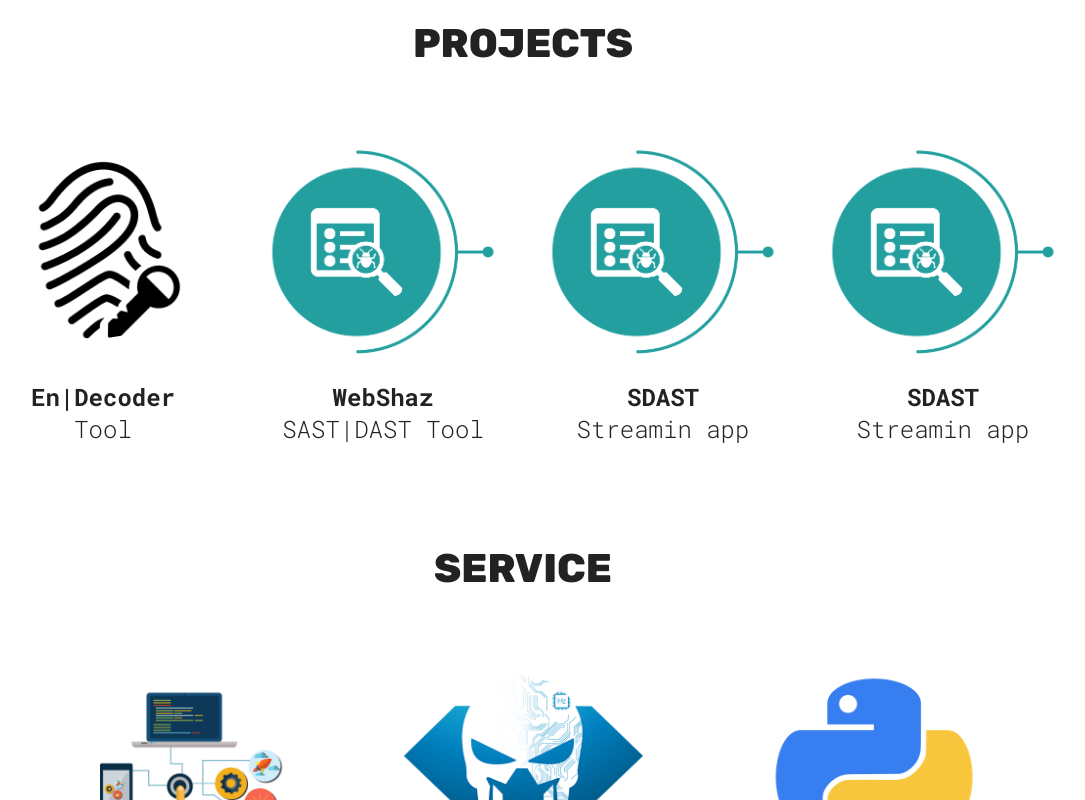
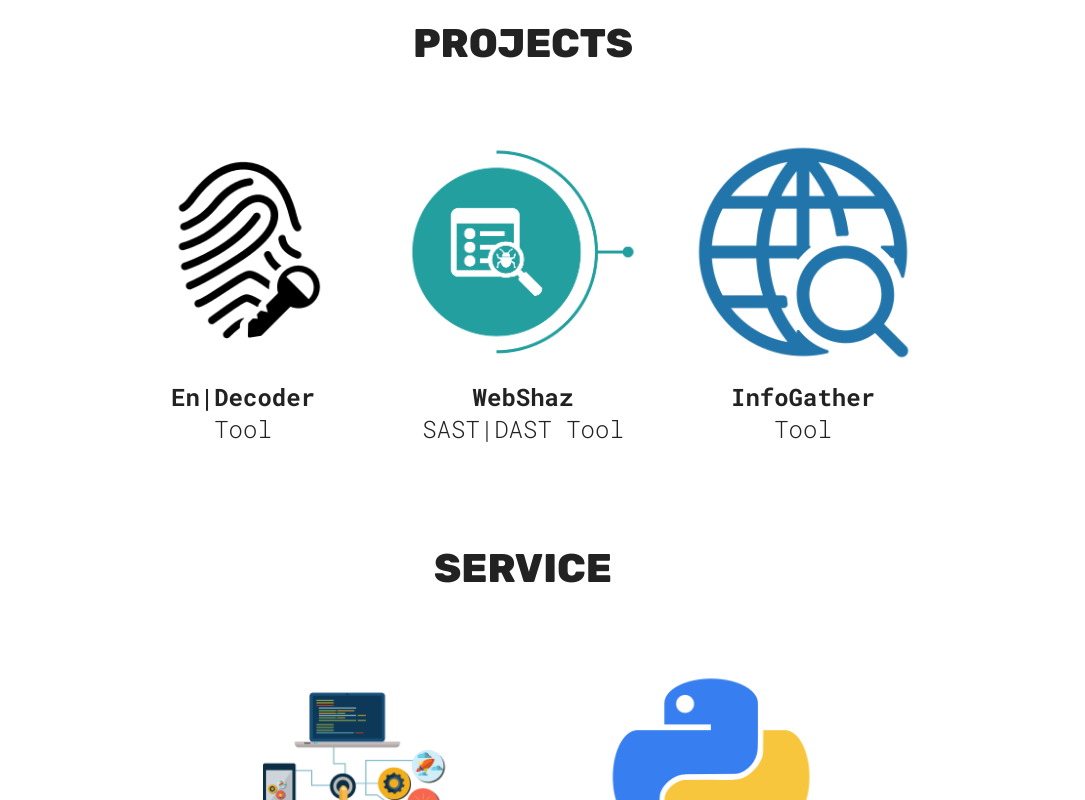
Before and after one commit to Charan-001/portfolio, a React (Vite) app: page / in a window 1280 px wide. Shown: the part 880-1680 px from the top of the page, without its empty margins (117-1202 px from the left). Built offline with nearby package versions, Linux system fonts and the light colour scheme.

Commit message:
Page Updated

```diff
--- a/src/common/ProjectCard.jsx
+++ b/src/common/ProjectCard.jsx
@@ -2,8 +2,8 @@ import style from '../sections/Projects/ProjectStyle.module.css'
 
 const ProjectCard = ({ src,link,h3,p }) => {
   return (
-    <a href={link}>
-        <img className={style.img} src={src} alt={`${h3}`} />
+    <a href={link} target="_blank">
+        <img className={style.img} src={src} alt={`${h3}` } />
         <h3>{h3}</h3>
         <p>{p}</p>
     </a>
--- a/src/sections/Charan/Charan.jsx
+++ b/src/sections/Charan/Charan.jsx
@@ -37,10 +37,10 @@ function Charan() {
           <a href="https://twitter.com/" target="_blank">
           <img src={twitterIcon} alt="" />
           </a>
-          <a href="https://github.com/" target="_blank">
+          <a href="https://github.com/Charan-001/" target="_blank">
           <img src={githubIcon} alt="Github Icon" />
           </a>
-          <a href="https://linkedin.com/" target="_blank">
+          <a href="https://www.linkedin.com/in/charan-k-3a7653249?utm_source=share&utm_campaign=share_via&utm_content=profile&utm_medium=android_app" target="_blank">
           <img src={linkedinIcon} alt="Linkedin Icon" />
           </a>
         </span>
--- a/src/sections/Projects/Projects.jsx
+++ b/src/sections/Projects/Projects.jsx
@@ -1,6 +1,7 @@
 import style from './ProjectStyle.module.css'
 import SDAST from '../../assets/S|DAST.png'
 import ED from '../../assets/E_D.png'
+import info from '../../assets/info.png'
 import ProjectCard from '../../common/ProjectCard'
 
 
@@ -9,10 +10,10 @@ function Projects() {
     <section id="project" className={style.container}>
         <h1 className='sectionTitle'> Projects</h1>
         <div className={style.projectContainer}>
-            <ProjectCard  src={ED} link='#hello' h3='En|Decoder' p='Tool'/>
-            <ProjectCard  src={SDAST} link='#hello' h3='WebShaz' p='SAST|DAST Tool '/>
-            <ProjectCard  src={SDAST} link='#hello' h3='SDAST' p='Streamin app'/>
-            <ProjectCard  src={SDAST} link='#hello' h3='SDAST' p='Streamin app'/>
+            <ProjectCard  src={ED} link='https://github.com/Charan-001/En-Decoder' h3='En|Decoder' p='Tool'/>
+            <ProjectCard  src={SDAST} link='https://github.com/Charan-001/WebShaz' h3='WebShaz' p='SAST|DAST Tool '/>
+            <ProjectCard  src={info} link='https://github.com/Charan-001/InfoGather' h3='InfoGather' p='Tool'/>
+
         </div>
     </section>
   )
--- a/src/sections/Service/Service.jsx
+++ b/src/sections/Service/Service.jsx
@@ -11,7 +11,6 @@ function Projects() {
         <h1 className='sectionTitle'> Service</h1>
         <div className={style.serviceContainer}>
             <ServiceCard  src={web} h3='Web Development'/>
-            <ServiceCard  src={hack} h3='Hacking'/>
             <ServiceCard  src={py} h3='Python Projects'/>
 
         </div>
```
Also changed, not shown: src/assets/info.png (added).
